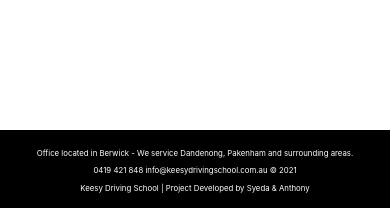
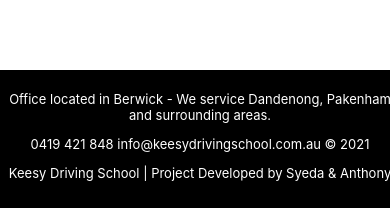
Before and after one commit to Kessy-Driving-School-T3A2/T3A2-B-FrontEnd, a React (Create React App) app in the folder keesydrivingschool/: page / in a window 390 px wide. Shown: the part 633-841 px from the top of the page. Built offline with nearby package versions, Linux system fonts and the light colour scheme.

Commit message:
Made footer responsive

```diff
--- a/keesydrivingschool/src/Footer.css
+++ b/keesydrivingschool/src/Footer.css
@@ -1,9 +1,40 @@
 .footer {
   background-color: black;
   color: white;
-  padding: 10px 0;
+  padding: 15px 10px;
   width: 100%;
+  height: 190px;
   position: fixed;
   bottom: 0px;
-  font-size: calc(1vw + 1vmin);
+  font-size: 25px;
 }
+
+/*----------------------------------------- screen 800px */
+
+@media all and (max-width: 800px) {
+  .footer {
+    height: 170px;
+    font-size: 20px;
+    padding: 10px 5px;
+  }
+}
+
+/*----------------------------------------- screen 600px */
+
+@media all and (max-width: 600px) {
+  .footer {
+    height: 140px;
+    font-size: 18px;
+    padding: 10px 5px;
+  }
+}
+
+/*----------------------------------------- screen 400px */
+
+@media all and (max-width: 400px) {
+  .footer {
+    height: 125px;
+    font-size: 13px;
+    padding: 8px 5px;
+  }
+}
```
